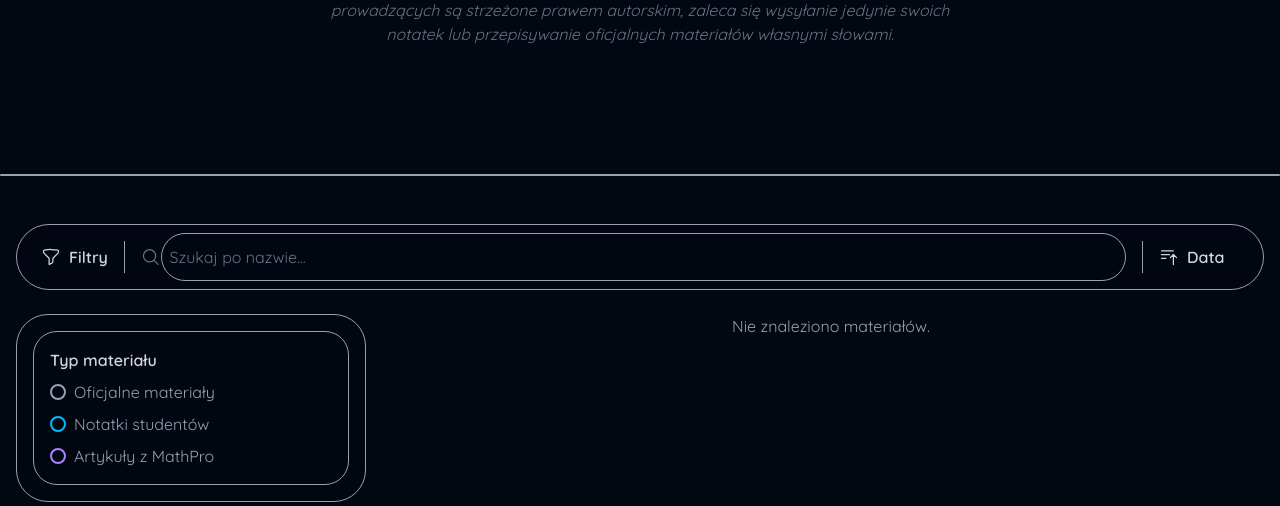
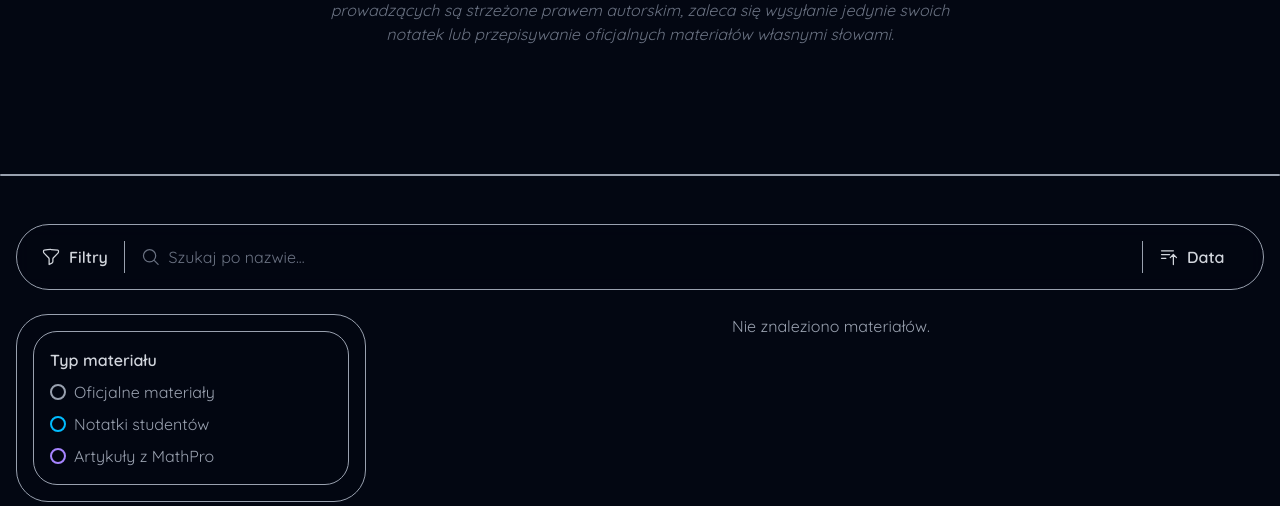
Before and after one commit to FunTomDev/liminf, a Django app: page /materials/ in a window 1280 px wide. Shown: the part 396-902 px from the top of the page. Run offline with Django 5.2, Linux system fonts and the light colour scheme; data that the repository does not hold is empty; style sheets or scripts are compiled from the project's sources; some libraries are stand-ins or nearby versions.

Commit message:
Changed input styles

```diff
--- a/frontend/templates/materials/materials.html
+++ b/frontend/templates/materials/materials.html
@@ -32,7 +32,7 @@
 			<svg xmlns="http://www.w3.org/2000/svg" fill="none" viewBox="0 0 24 24" stroke-width="1.5" stroke="currentColor" class="size-5 stroke-gray-500">
 				<path stroke-linecap="round" stroke-linejoin="round" d="m21 21-5.197-5.197m0 0A7.5 7.5 0 1 0 5.196 5.196a7.5 7.5 0 0 0 10.607 10.607Z" />
 			</svg>
-			<input type="text" id="filter-input" class="w-full p-2 rounded-full h-12 bg-transparent placeholder-gray-500" placeholder="Szukaj po nazwie..." />
+			<input type="text" id="filter-input" class="w-full p-2 rounded-full border-none h-12 bg-transparent placeholder-gray-500" placeholder="Szukaj po nazwie..." />
 		</div>
 
 		<!-- Divider before dropdown -->
```
